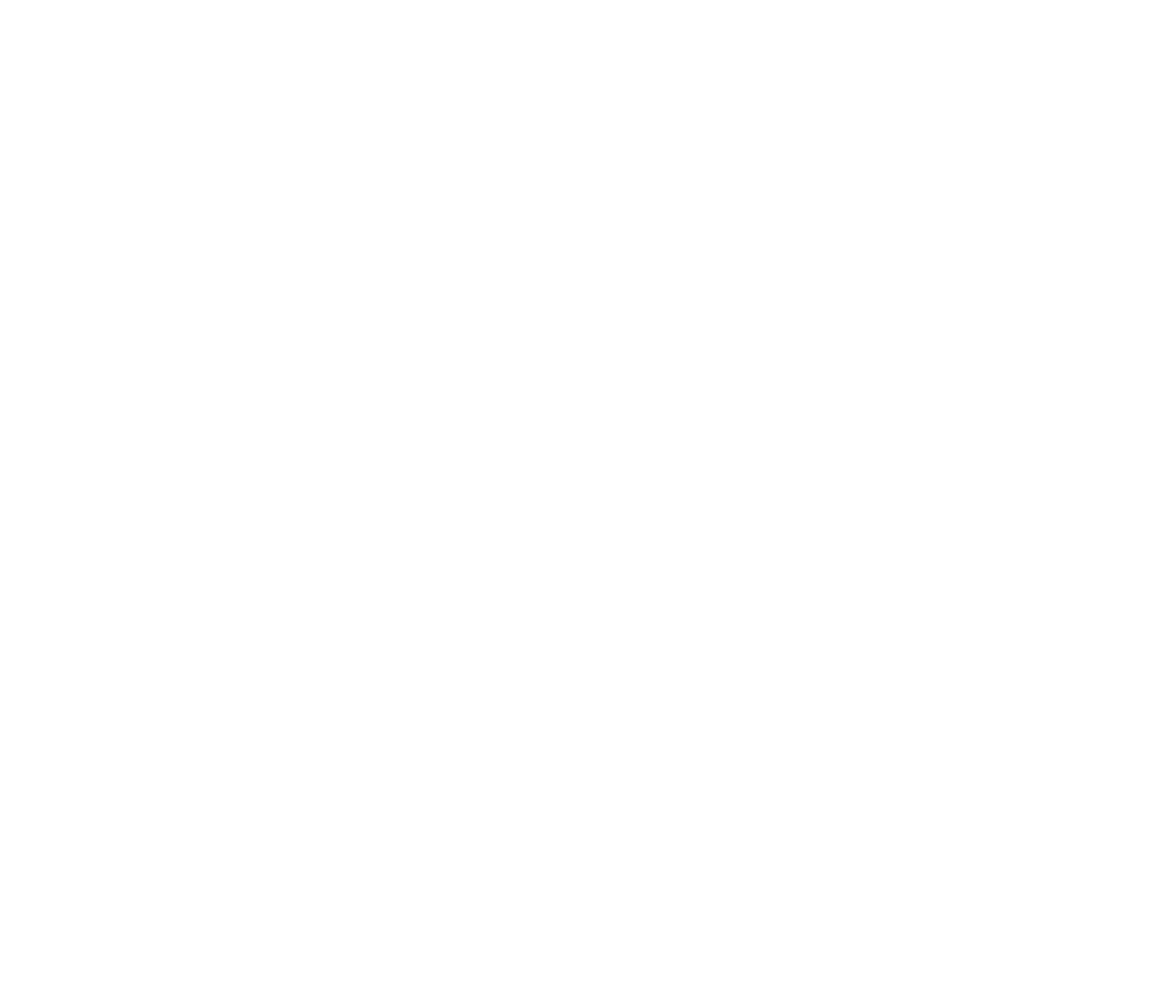
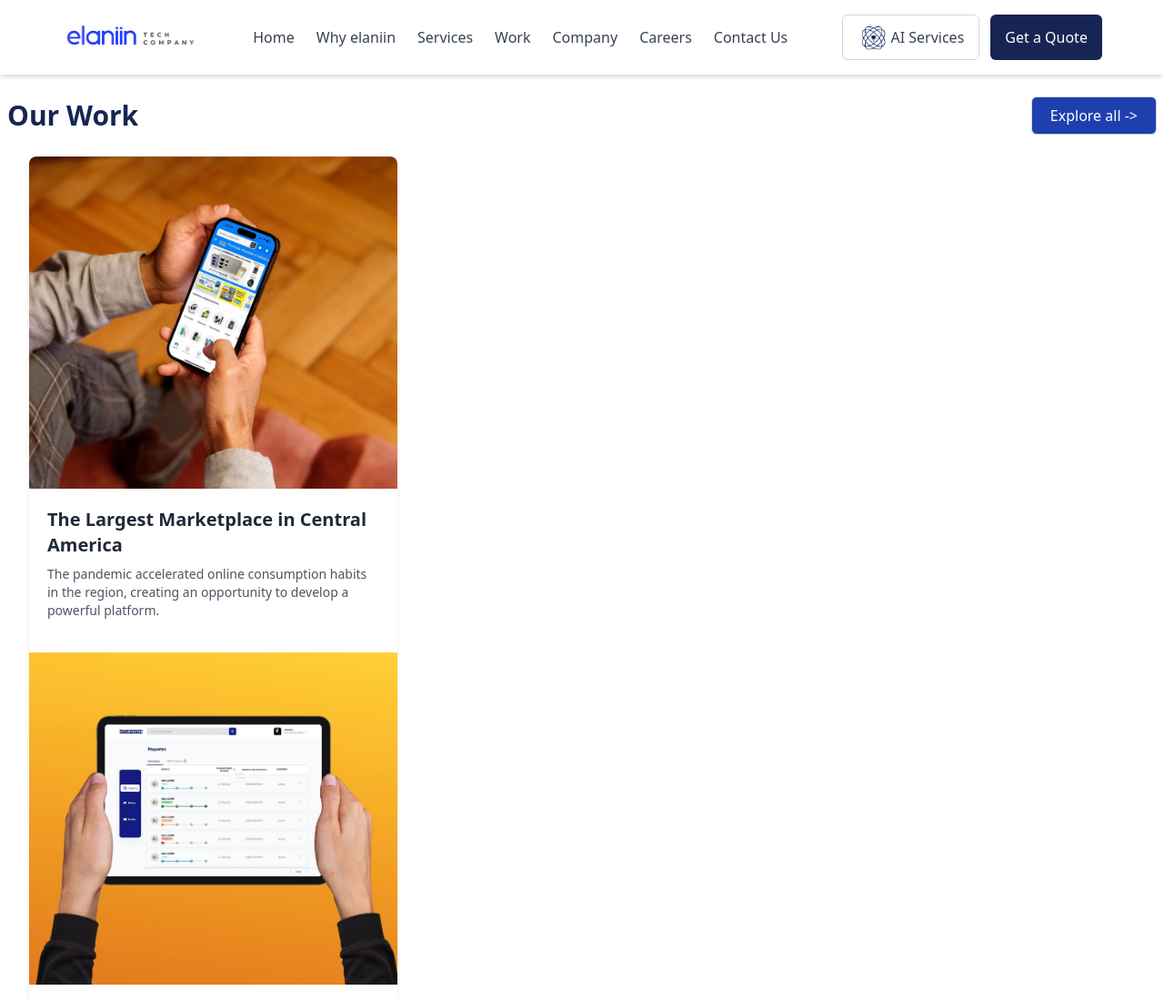
Before and after one commit to Deborush/practica, a plain HTML site: page index.html in a window 1280 px wide. Shown: the top 1100 px of the page at 91% size. Before the commit the page ends 800 px from the top, so only its background shows below. Drawn offline with nearby package versions, Linux system fonts and the light colour scheme.

Commit message:
hasta donde llegue

```diff
--- a/index.html
+++ b/index.html
@@ -3,9 +3,89 @@
 <head>
     <meta charset="UTF-8">
     <meta name="viewport" content="width=device-width, initial-scale=1.0">
+    <script src="https://cdn.tailwindcss.com"></script>
     <title>Document</title>
 </head>
 <body>
+    <header class="w-full">
+        <div class="max-w-10xl mx-auto px-2 lg:px-2 shadow-md">
+            <div class="flex justify-evenly items-center py-4">
 
+                <a href="#" class="flex items-center space-x-2">
+                    <img src="Recursos/Logo .png" alt="" class="h-10 w-auto" />
+                </a>
+
+                <nav class="hidden md:flex space-x-6 text-gray-700 font-medium">
+                    <a href="#home" class="hover:text-blue-600">Home</a>
+                    <a href="#why" class="hover:text-blue-600">Why elaniin</a>
+                    <a href="#services" class="hover:text-blue-600">Services</a>
+                    <a href="#work" class="hover:text-blue-600">Work</a>
+                    <a href="#company" class="hover:text-blue-600">Company</a>
+                    <a href="#careers" class="hover:text-blue-600">Careers</a>
+                    <a href="#contact" class="hover:text-blue-600">Contact Us</a>
+                </nav>
+
+                <div class="hidden md:flex space-x-3">
+                    <button class="flex items-center space-x-2 px-4 py-2 border border-gray-300 rounded-md text-gray-700">
+                        <img src="Recursos/icono.png" alt="" class="h-8 w-auto">
+                        AI Services
+                    </button>
+                    <button class="px-4 py-2 bg-blue-950 text-white rounded-md">
+                        Get a Quote
+                    </button>
+                </div>
+            </div>
+        </div>
+
+        <div class="max-w-7xl mx-auto px-4 lg:px-2 mt-6">
+            <div class="flex justify-between items-center mb-6">
+                <h2 class="text-3xl font-bold text-blue-950">Our Work</h2>
+
+                <a href="" class="inline-block px-5 py-2 border border-gray-300 text-white bg-blue-800 rounded-md">
+                    Explore all ->
+                </a>
+            </div>
+        </div>
+
+        <section class="max-w-7xl mx-auto px-4 sm:px-6 lg:px-8 grid grid-cols-1 sm:grid-cols-2 lg:grid-cols-3">
+            <div class="bg-white shadow-md rounded-lg overflow-hidden">
+                <div class="flex items-center justify-center">
+                    <img src="Recursos/img1.webp" alt="" class="h-full object-contain" />
+                </div>
+
+                <div class="p-5">
+                    <h3 class="text-xl font-semibold text-gray-800 mb-2">The Largest Marketplace in Central America</h3>
+                    <p class="text-gray-600 text-sm mb-4">The pandemic accelerated online consumption habits in the region, creating an opportunity to develop a powerful platform.
+                    </p>
+                    <div class="flex flex-wrap gap-2 text-xs">
+                    </div>
+                </div>
+
+                <div class="flex items-center justify-center">
+                    <img src="Recursos/img2.jpeg" alt="" class="h-full object-contain" />
+                </div>
+
+                <div class="p-5">
+                    <h3 class="text-xl font-semibold text-gray-800 mb-2">The Largest Marketplace in Central America</h3>
+                    <p class="text-gray-600 text-sm mb-4">The pandemic accelerated online consumption habits in the region, creating an opportunity to develop a powerful platform.
+                    </p>
+                    <div class="flex flex-wrap gap-2 text-xs">
+                    </div>
+                </div>
+
+                <div class="flex items-center justify-center">
+                    <img src="Recursos/img2.webp" alt="" class="h-full object-contain" />
+                </div>
+
+                <div class="p-5">
+                    <h3 class="text-xl font-semibold text-gray-800 mb-2">The Largest Marketplace in Central America</h3>
+                    <p class="text-gray-600 text-sm mb-4">The pandemic accelerated online consumption habits in the region, creating an opportunity to develop a powerful platform.
+                    </p>
+                    <div class="flex flex-wrap gap-2 text-xs">
+                    </div>
+                </div>
+
+        </section>
+    </header>
 </body>
 </html>
```
Also changed, not shown: Recursos/Diseño.png (added), Recursos/Logo .png (added), Recursos/icono.png (added), Recursos/img1.webp (added), Recursos/img2.jpeg (added), Recursos/img2.webp (added).
